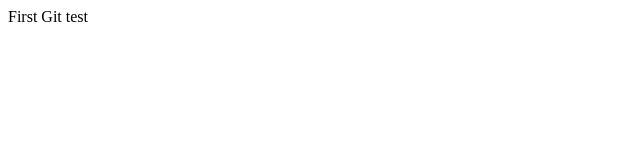
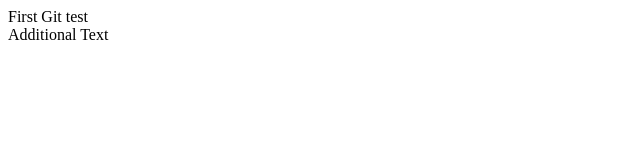
Before and after one commit to mindrift-io/portfolio-tb, a plain HTML site: page index.html in a window 1280 px wide. Shown: the full height of the page, 0-640 px from the left. Drawn offline with Linux system fonts and the light colour scheme.

Commit message:
second git test

```diff
--- a/index.html
+++ b/index.html
@@ -6,6 +6,7 @@
     <title>Document</title>
 </head>
 <body>
-    First Git test
+    First Git test <br>
+    Additional Text
 </body>
 </html>
```
Also changed, not shown: 1 other file.
